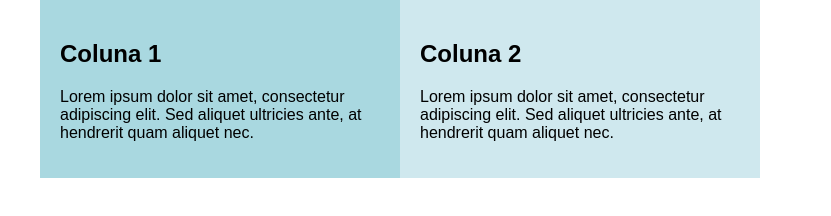
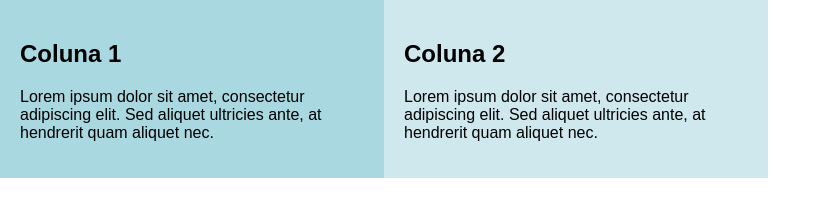
Before and after one commit to Iasmin000/LayoutResponsivo, a plain HTML site: page LayotFluido.html in a window 1280 px wide. Shown: the whole page, without its empty margins (0-831 px from the left). Drawn offline with Linux system fonts and the light colour scheme.

Commit message:
mudanças no layout

```diff
--- a/LayotFluido.html
+++ b/LayotFluido.html
@@ -10,7 +10,7 @@
             margin: 0;
             font-family: Arial, sans-serif;
         }
-        .container {
+        .container1 {
             width: 100%;
             max-width: 1200px;
             margin: 0 auto;
@@ -47,5 +47,3 @@
                 <p>Lorem ipsum dolor sit amet, consectetur adipiscing elit. Sed aliquet ultricies ante, at hendrerit quam aliquet nec.</p>
             </div>
         </div>
-</body>
-</html>
```
Lines whose indentation alone changed are shown as unchanged.
